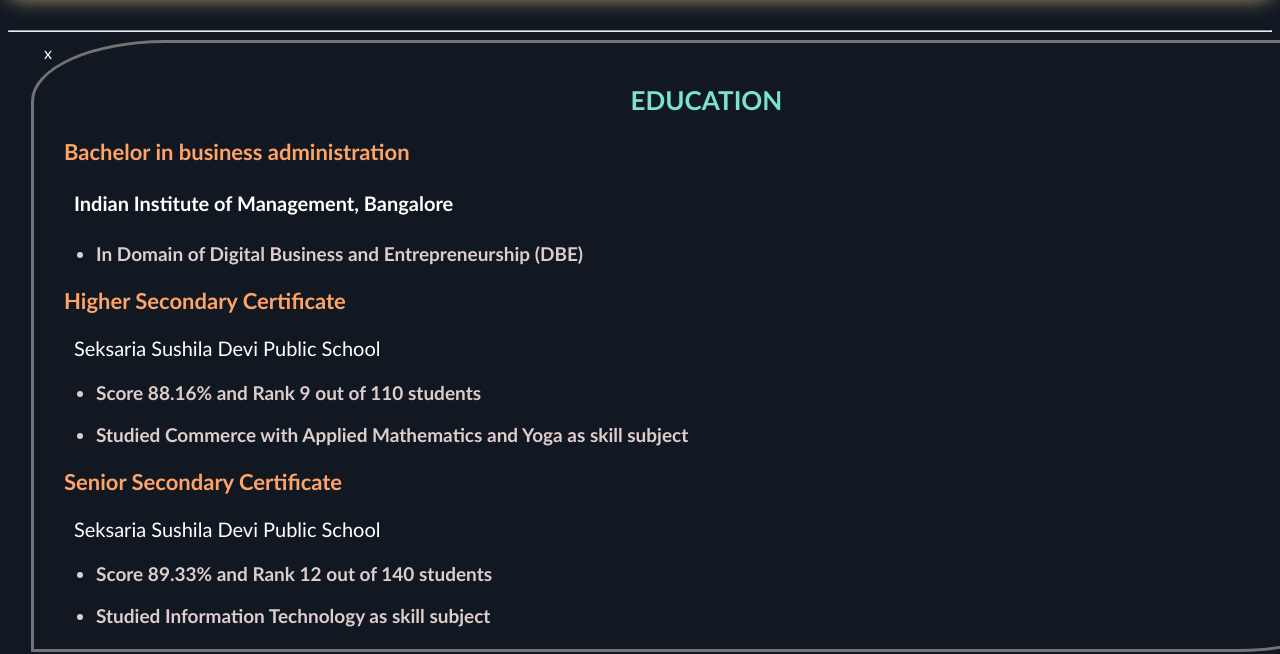
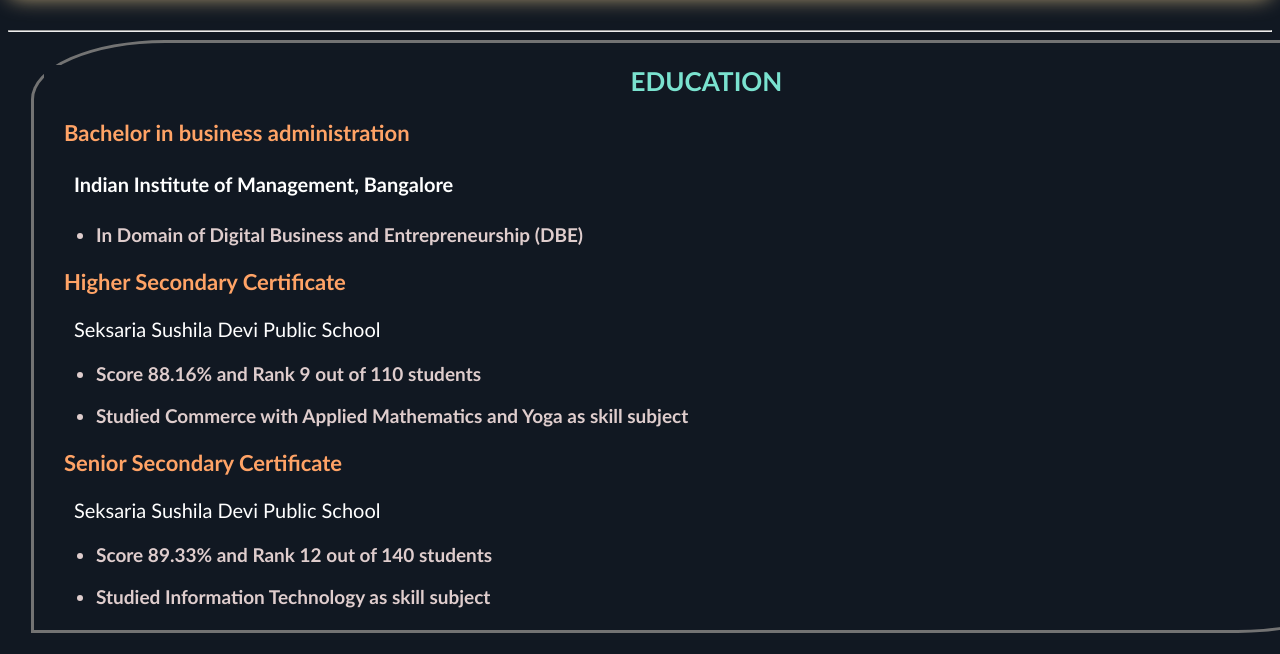
Before and after one commit to yashag055/yashag055, a plain HTML site: page index.html in a window 1280 px wide. Shown: the part 168-822 px from the top of the page. Drawn offline with Linux system fonts and the light colour scheme.

Commit message:
index.html

```diff
--- a/index.html
+++ b/index.html
@@ -75,7 +75,7 @@
 
 <hr>
 
-<body><DIV class="edu">x
+<body><DIV class="edu">
     <h2 class="heading">EDUCATION</h2>
     <p>
     <span><h3 class="sub-head1">Bachelor in business administration</h3></span>
```
